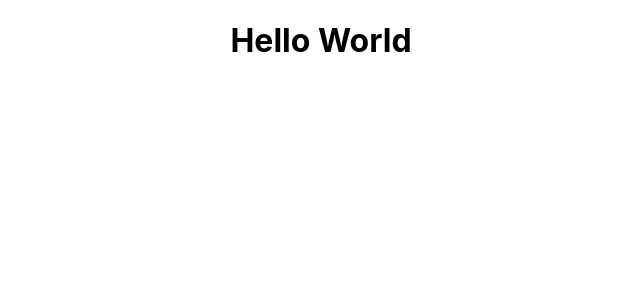
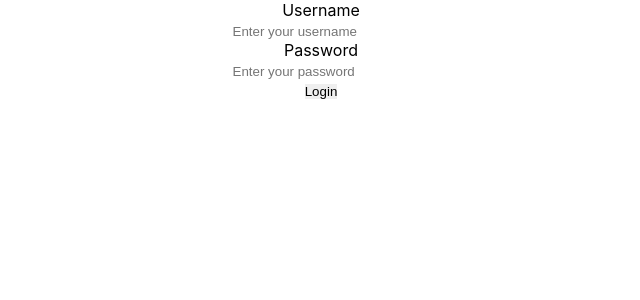
Before and after one commit to NghiemQuangCuong/todoreact, a React (Create React App) app: page / in a window 1280 px wide. Shown: the top 300 px of the page, without its empty margins (319-959 px from the left). Built offline with nearby package versions, Linux system fonts and the light colour scheme.

Commit message:
Structure of Login and Signup Form

```diff
--- a/package.json
+++ b/package.json
@@ -6,6 +6,7 @@
     "@testing-library/jest-dom": "^5.14.1",
     "@testing-library/react": "^11.2.7",
     "@testing-library/user-event": "^12.8.3",
+    "bootstrap": "^5.0.2",
     "react": "^17.0.2",
     "react-dom": "^17.0.2",
     "react-scripts": "4.0.3",
--- a/src/CSS/Login.css
+++ b/src/CSS/Login.css
@@ -0,0 +1,10 @@
+* {
+    margin: 0;
+    padding: 0;
+    border: 0;
+    box-sizing: border-box;
+}
+
+.loginform {
+    text-align: center;
+}
--- a/src/Components/Login.js
+++ b/src/Components/Login.js
@@ -1,4 +1,4 @@
-import React from 'react';
+import React, {useState} from 'react';
 import '../CSS/Login.css';
 
 class Login extends React.Component
@@ -7,12 +7,26 @@ class Login extends React.Component
     {
         super(props);
         this.props = props;
+        this.state = {};
+    }
+
+    sendInfo(event) {
+        console.log(event)
     }
 
     render()
     {
         // return jsx here
-        return ;
+        return (
+            <div className='loginform'>
+                <p>Username</p>
+                <input type="text" className="username" id="username" name="username" placeholder="Enter your username"/>
+                <p>Password</p>
+                <input type="password" className="password" id="password" name="password" placeholder="Enter your password" type="password"/>
+                <br/>
+                <button onClick={this.sendInfo} type="button">Login</button>
+            </div>
+        )
     }
 }
 
--- a/src/Components/Register.js
+++ b/src/Components/Register.js
@@ -12,7 +12,20 @@ class Register extends React.Component
     render()
     {
         // return jsx here
-        return ;
+        return (
+            <div className='signupform'>
+                <p>Username</p>
+                <input type="text" className="username" id="username" name="username" placeholder="Enter your username"/>
+                <p>Name</p>
+                <input type="text" className="name" id="name" name="name" placeholder="Enter your Name"/>
+                <p>Password</p>
+                <input type="password" className="password" id="password" name="password" placeholder="Enter your password" type="password"/>
+                <p>Retype Password</p>
+                <input type="repassword" className="repassword" id="repassword" name="repassword" placeholder="Enter your password" type="password"/>
+                <br/>
+                <button onClick={this.sendInfo} type="button">Login</button>
+            </div>
+        )
     }
 }
 
--- a/src/index.js
+++ b/src/index.js
@@ -3,10 +3,11 @@ import ReactDOM from 'react-dom';
 import './index.css';
 import App from './App';
 import reportWebVitals from './reportWebVitals';
+import Login from './Components/Login';
 
 ReactDOM.render(
   <React.StrictMode>
-    <App />
+    <Login />
   </React.StrictMode>,
   document.getElementById('root')
 );
```
Also changed, not shown: 1 other file (tests, documents, lock files or other folders).
